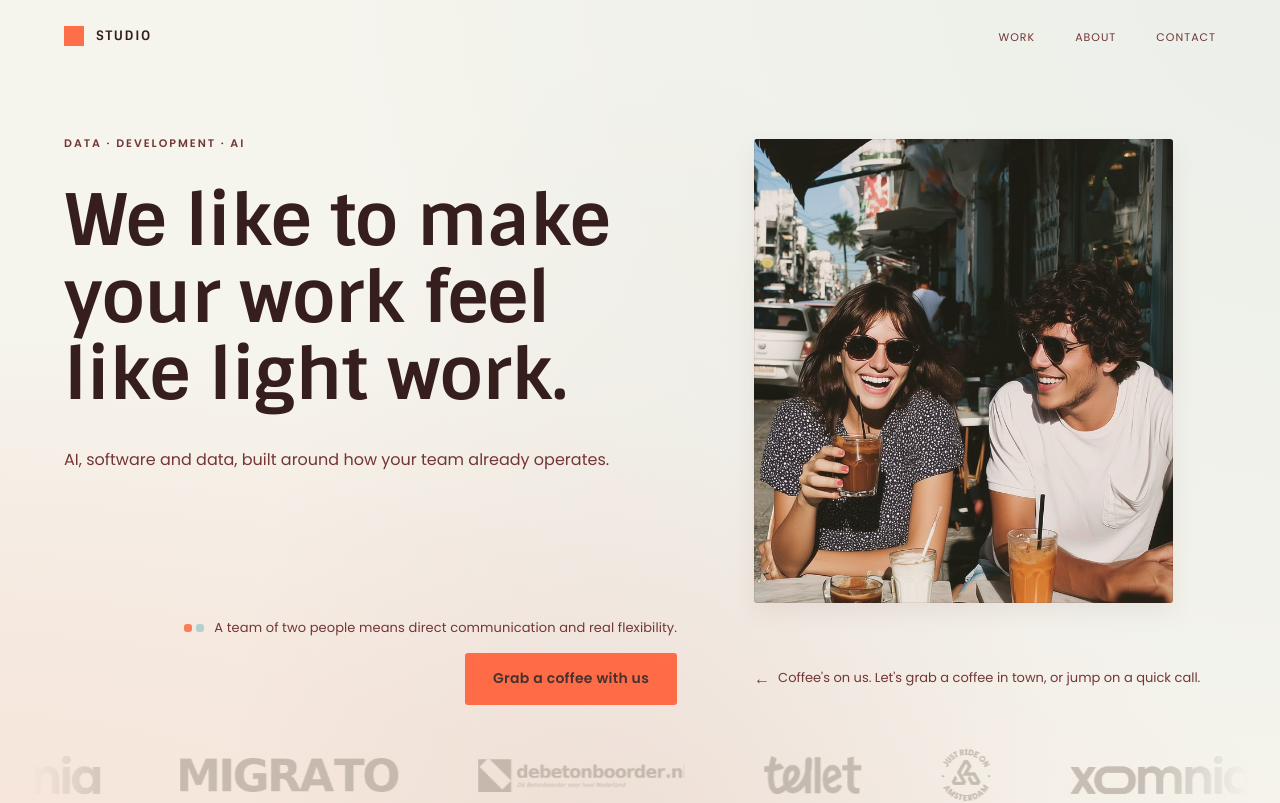
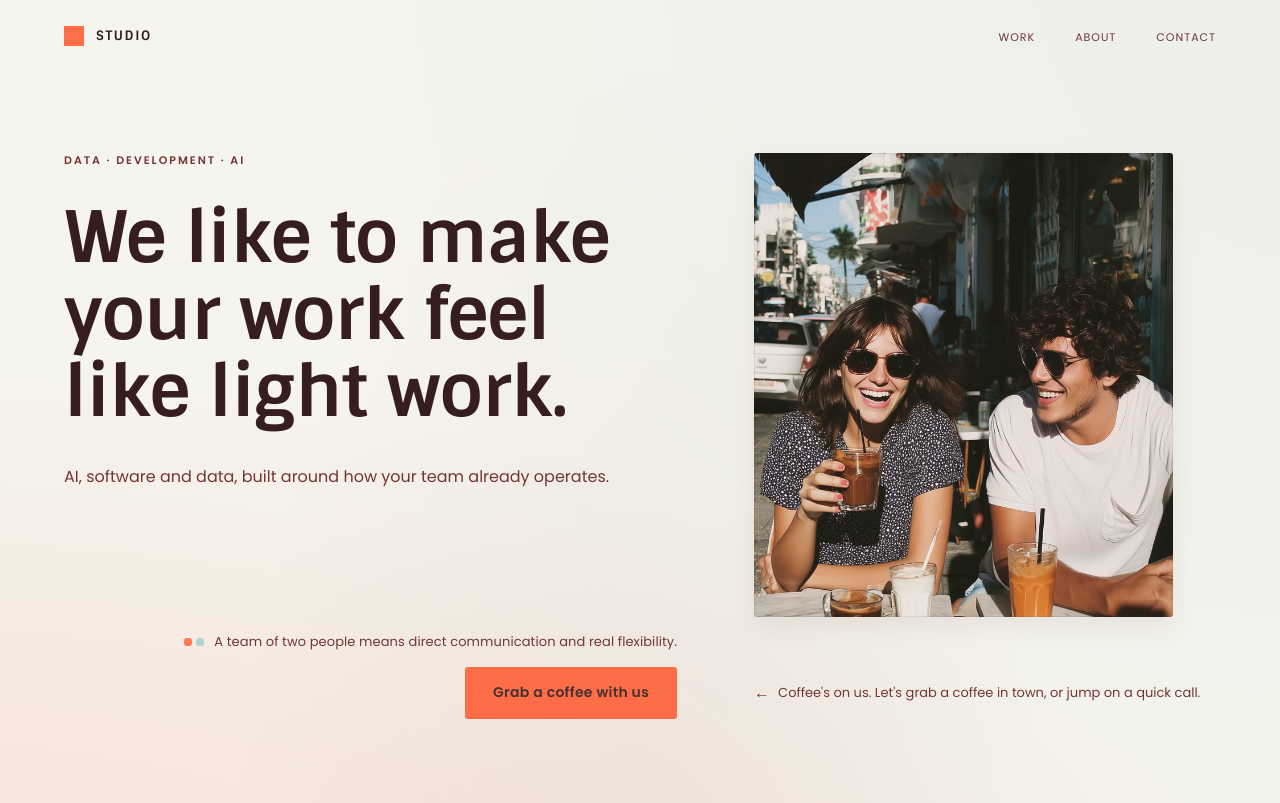
Before and after one commit to dcvanduuren/Keizersgracht, a Next.js app: page / in a window 1280 px wide. Shown: the top 803 px of the page. Built offline with nearby package versions, Linux system fonts and the light colour scheme.

Commit message:
Ensure Hero fills initial viewport so logos are completely below fold on load

```diff
--- a/src/components/sections/hero.tsx
+++ b/src/components/sections/hero.tsx
@@ -10,9 +10,11 @@ export function Hero() {
       {/* Figma paints the glow layers behind the nav as well, so extend them up by the nav height. */}
       <div aria-hidden className="pointer-events-none absolute inset-x-0 -top-[72px] bottom-0 bg-hero-glows" />
 
-      <div className="relative mx-auto grid max-w-[1440px] gap-x-10 px-5 md:px-10 lg:grid-cols-[734fr_528fr] lg:gap-x-12 min-[1440px]:grid-cols-[734px_528px] xl:px-16">
+      {/* Hero Viewport: takes up the full initial screen so logos are completely below the fold on load */}
+      <div className="relative mx-auto flex min-h-[calc(100vh-72px)] min-h-[calc(100svh-72px)] flex-col justify-center py-8 lg:py-12">
+        <div className="mx-auto grid w-full max-w-[1440px] gap-x-10 px-5 md:px-10 lg:grid-cols-[734fr_528fr] lg:gap-x-12 min-[1440px]:grid-cols-[734px_528px] xl:px-16">
           {/* Row 1 / Left: Copy */}
-        <div className="flex flex-col gap-8 pt-10 lg:col-start-1 lg:row-start-1 lg:pt-16 lg:pr-[29px]">
+          <div className="flex flex-col gap-8 pt-4 lg:col-start-1 lg:row-start-1 lg:pt-0 lg:pr-[29px]">
             <Eyebrow wide>Data · Development · AI</Eyebrow>
             <h1 className="font-display text-[44px] leading-hero font-bold tracking-tight-hero text-espresso sm:text-[60px] lg:text-[clamp(52px,5.56vw,80px)]">
               We like to make your work feel like light work.
@@ -32,7 +34,7 @@ export function Hero() {
 
           {/* Row 1 / Right: Photo */}
           <div className="lg:col-start-2 lg:row-start-1">
-          <div className="relative aspect-[479/530] w-full overflow-hidden rounded-[3px] shadow-card lg:mt-[67px] lg:w-[90.72%]">
+            <div className="relative aspect-[479/530] w-full overflow-hidden rounded-[3px] shadow-card lg:w-[90.72%]">
               <Image
                 src="/assets/hero-photo.png"
                 alt="Two people laughing over iced coffee at a café terrace"
@@ -59,7 +61,9 @@ export function Hero() {
             </p>
           </div>
         </div>
+      </div>
 
+      {/* First thing seen when scrolling down from the hero */}
       <LogoBanner />
     </section>
   );
```
Lines whose indentation alone changed are shown as unchanged.
